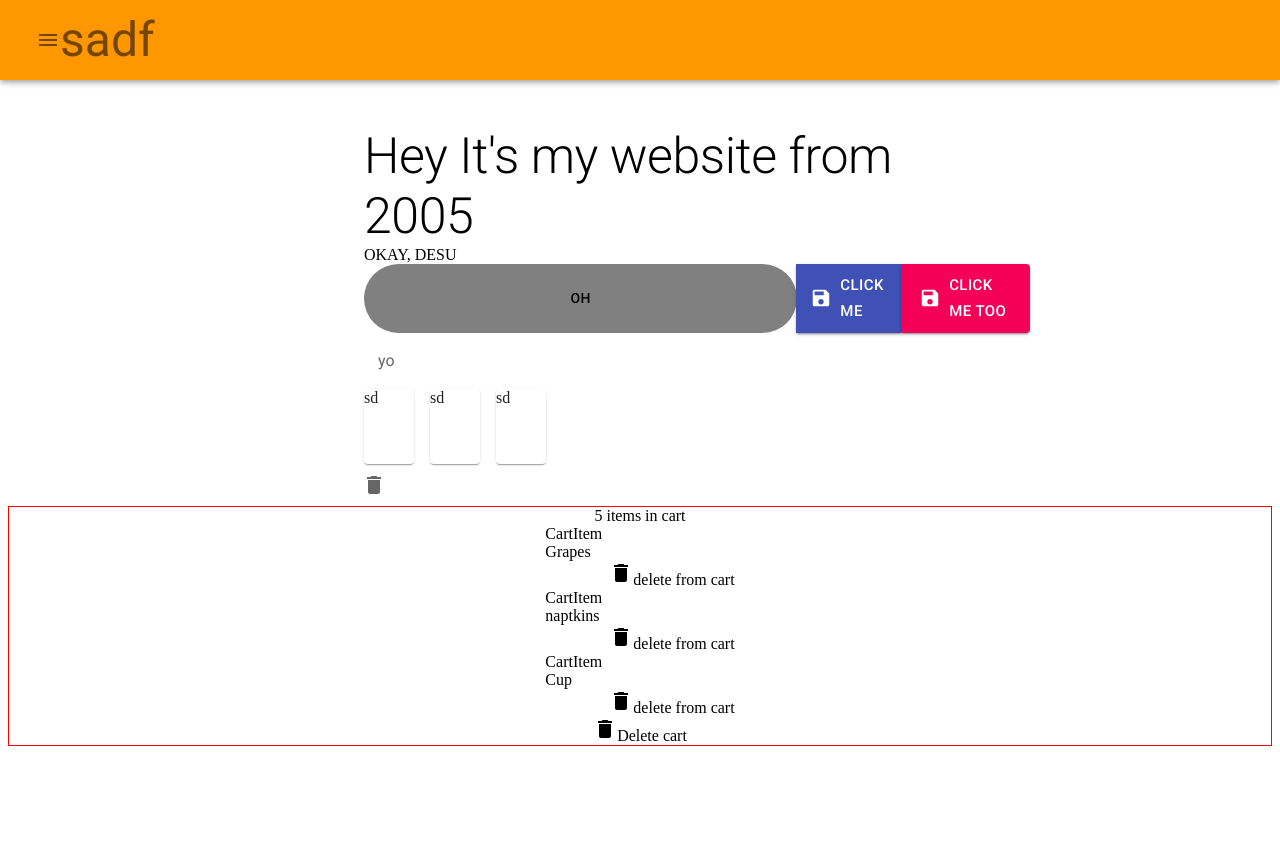
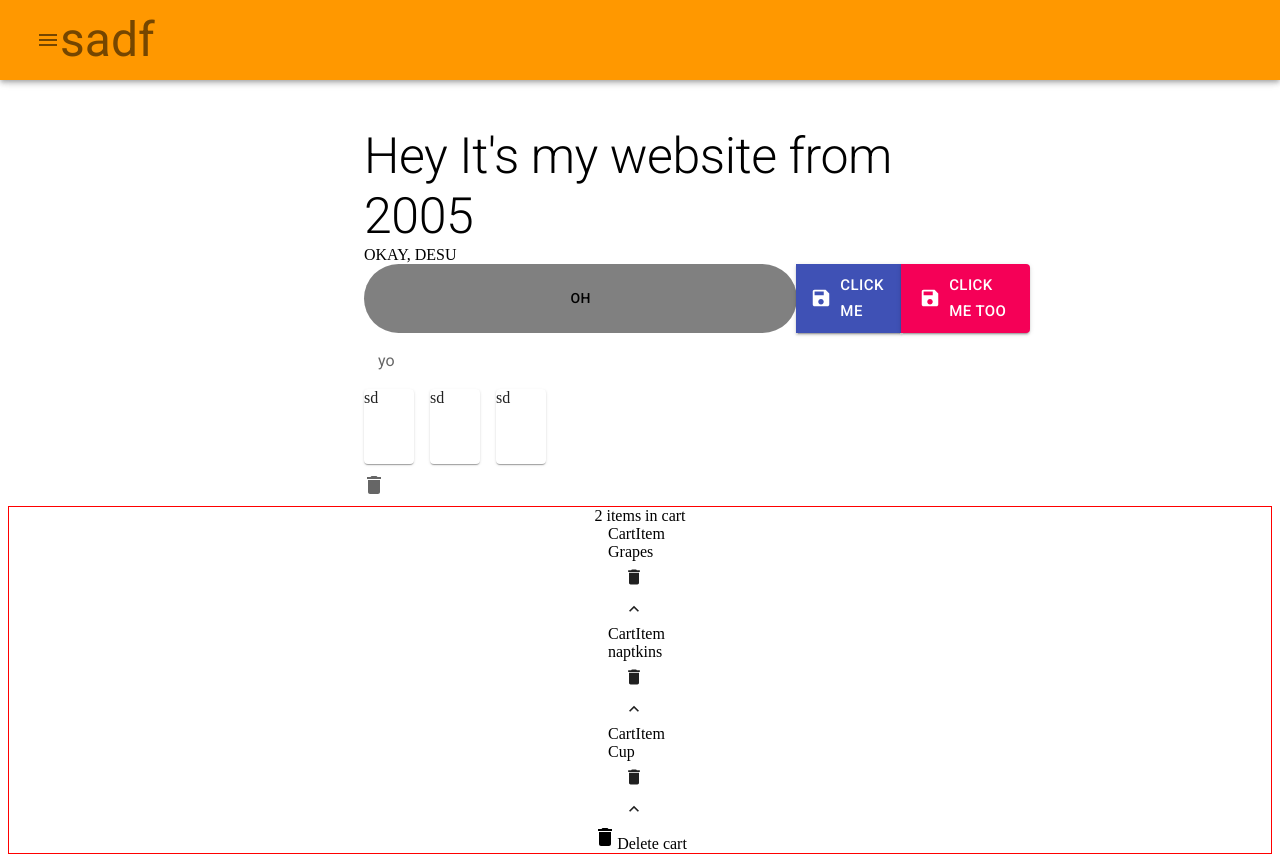
Before and after one commit to uchutanjyo/redux-first, a React (Create React App) app: page / in a window 1280 px wide. Before the commit the page ends 800 px from the top, so only its background shows below. Built offline with nearby package versions, Linux system fonts and the light colour scheme; a web font is replaced by a local one.

Commit message:
redux tutorial underway

```diff
--- a/src/components/CartItem.js
+++ b/src/components/CartItem.js
@@ -1,8 +1,11 @@
+
         import { useSelector } from "react-redux";
         import DeleteIcon from '@material-ui/icons/Delete'
-import { removeItem } from "../features/cart/cartSlice";
+        import { removeItem, increase, decrease } from "../features/cart/cartSlice";
         import Button from '@material-ui/core/Button'
         import { useDispatch } from "react-redux";
+        import KeyboardArrowUpIcon from '@mui/icons-material/KeyboardArrowUp';
+        import KeyboardArrowDownIcon from '@mui/icons-material/KeyboardArrowDown';
 
 
         const CartItem = ( {title, id, price, amount}) => {
@@ -14,7 +17,8 @@ const CartItem = ( {title, id, price, amount}) => {
         <div>CartItem
 
             <div>{title}</div>
-    <div><Button onClick={()=>dispatch(removeItem(id))} /><DeleteIcon />delete from cart</div>
+            <div><Button onClick={()=>dispatch(removeItem(id))} startIcon={<DeleteIcon />} /></div>
+            <Button onClick={()=>dispatch(increase(id))} startIcon={<KeyboardArrowUpIcon/>}/>
         </div>
               </>
             );
--- a/src/features/cart/cartSlice.js
+++ b/src/features/cart/cartSlice.js
@@ -4,7 +4,7 @@ import cartItems from '../../cartItems'
 
 const initialState = {
     cartItems: cartItems,
-    amount: 5,
+    amount: 2,
     total: 0,
     isLoading: true
 }
@@ -23,12 +23,22 @@ const cartSlice = createSlice({
                 return item.id !== itemId
             })
                 console.log(state.cartItems)
+        },
+        increase: (state, {payload} ) => {
+            const cartItem = state.cartItems.find((item) => item.id === payload)
+            cartItem.amount = cartItem.amount + 1;
+            console.log(cartItem.amount)
+
+        },
+        decrease: (state, {payload} ) => {
+            const cartItem = state.cartItems.find((item) => item.id === payload.id)
+            cartItem.amount = cartItem.amount - 1
         }
     }
 })
 
 console.log(cartSlice)
 
-export const { clearCart, removeItem } = cartSlice.actions;
+export const { clearCart, removeItem, increase, decrease } = cartSlice.actions;
 
 export default cartSlice.reducer
```
Also changed, not shown: 1 other file (tests, documents, lock files or other folders). Lines whose indentation alone changed are shown as unchanged.
